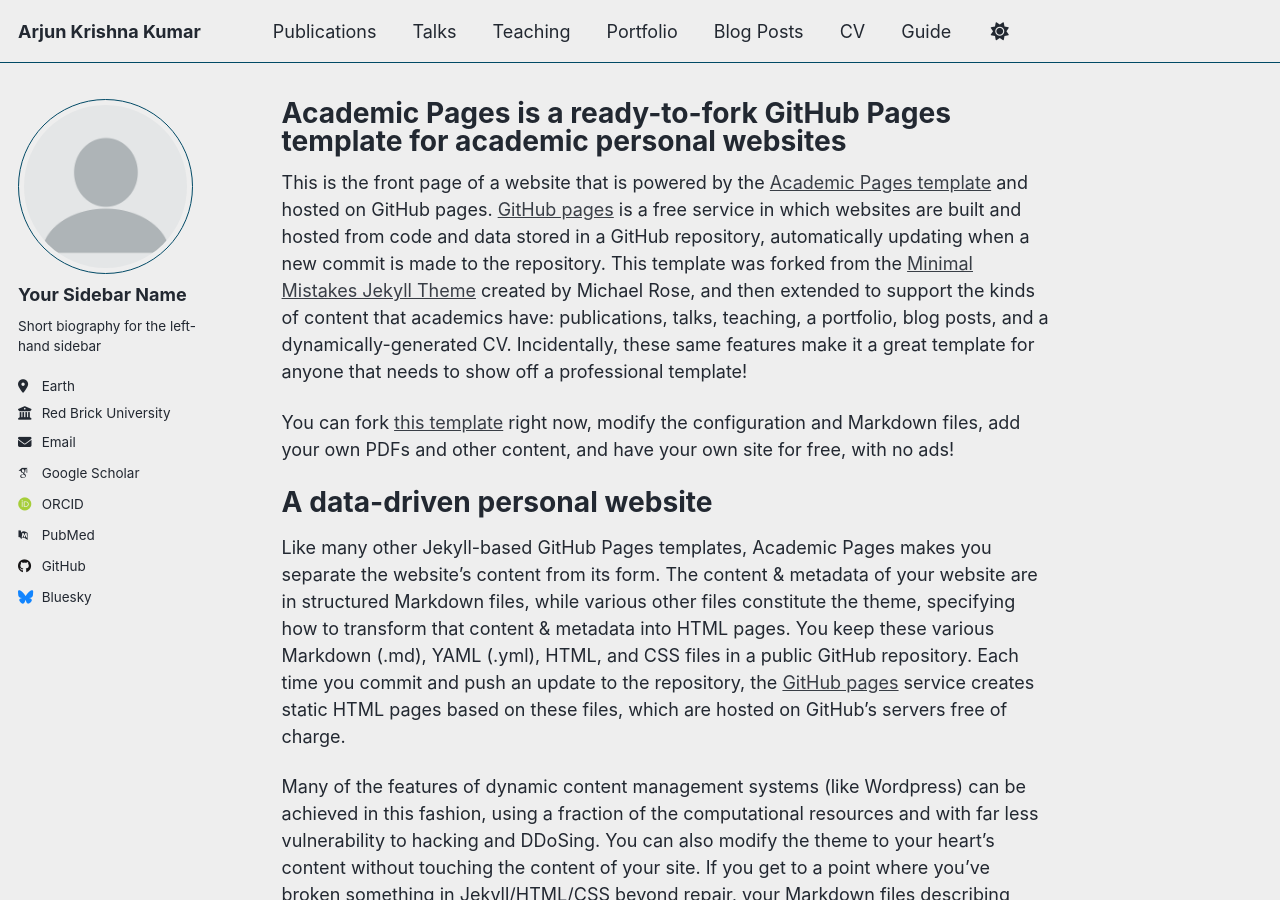
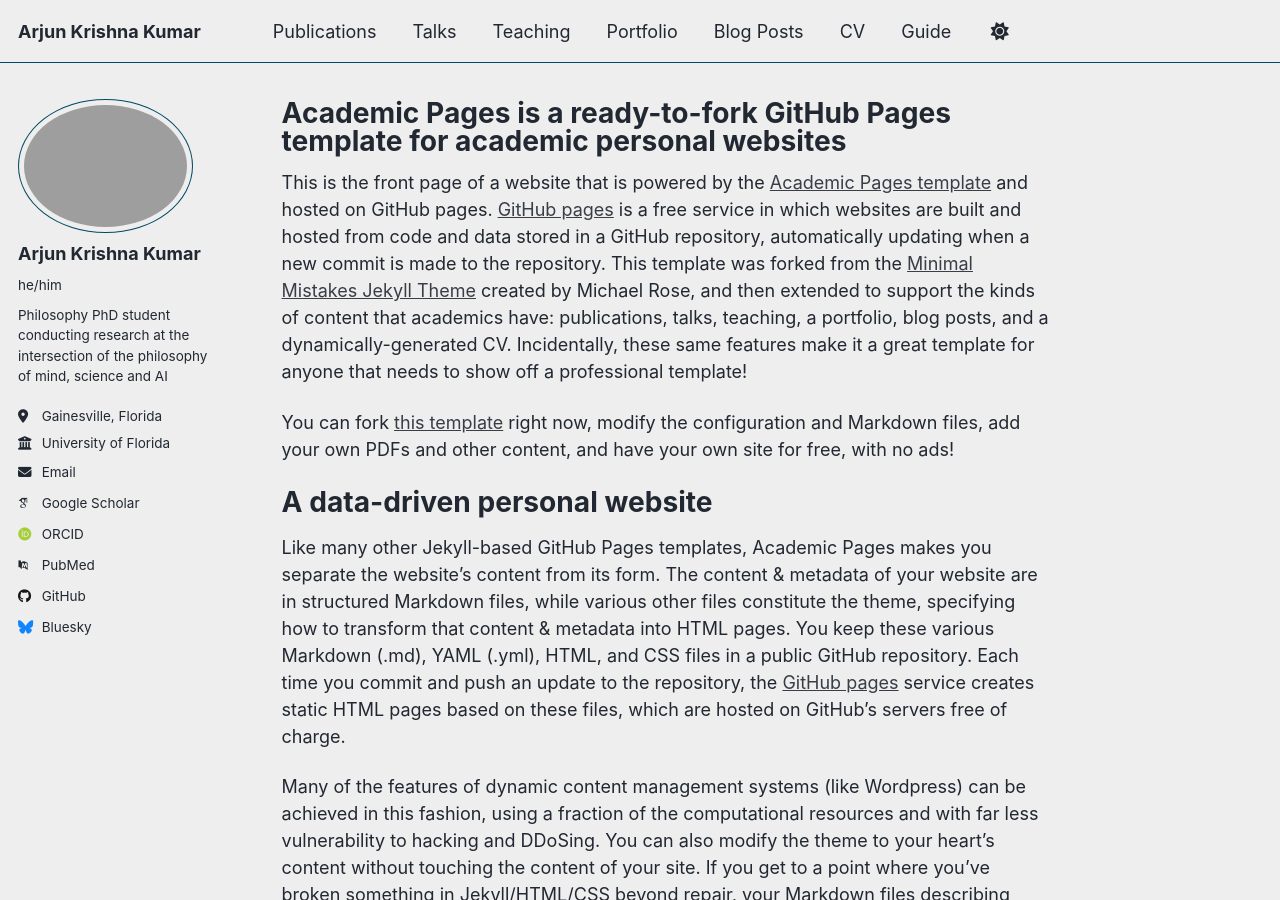
Before and after one commit to arjun-kk/arjun-kk.github.io, a Jekyll site: the page built from _pages/about.md, in a window 1280 px wide and 900 px high. Built offline with Jekyll 4.4.1, drawn with Linux system fonts in a browser that asks for light colours; some web fonts are replaced; a script that is not in the unit is left out.

Commit message:
Update _config.yml

```diff
--- a/_config.yml
+++ b/_config.yml
@@ -23,14 +23,14 @@ repository               : "arjun-kk/arjun-kk.github.io"
 #               Additional customization can be done by editing /_includes/author-profile.html
 author:
   # Biographic information
-  avatar           : "profile.png"
-  name             : "Your Sidebar Name"
-  pronouns         : # example: "she/her"
-  bio              : "Short biography for the left-hand sidebar"
-  location         : "Earth"
-  employer         : "Red Brick University"
+  avatar           : "IMG_0058.jpeg"
+  name             : "Arjun Krishna Kumar"
+  pronouns         : "he/him"# example: she/her
+  bio              : "Philosophy PhD student conducting research at the intersection of the philosophy of mind, science and AI"
+  location         : "Gainesville, Florida"
+  employer         : "University of Florida"
   uri              : # URL
-  email            : "none@example.org"
+  email            : "arjun948[at]gmail[dot]com"
 
   # Academic websites
   academia         : # URL
```
